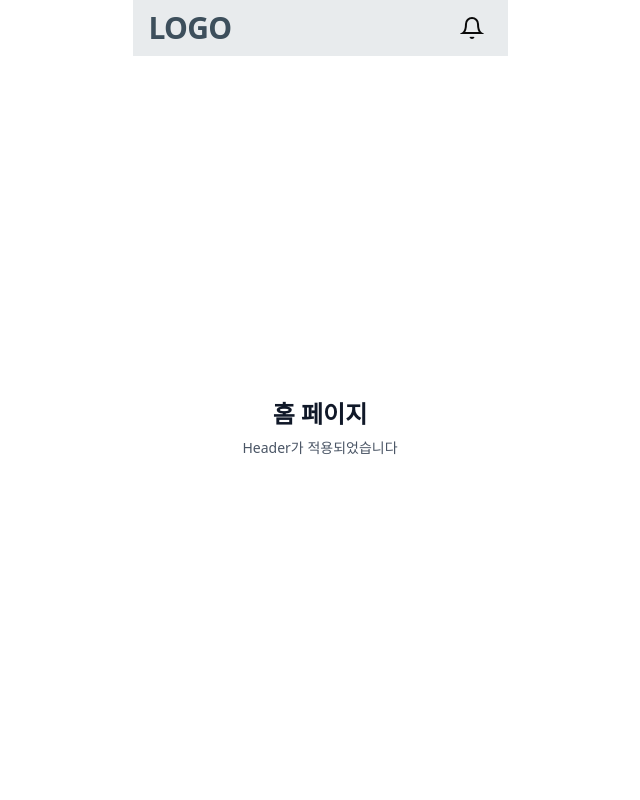
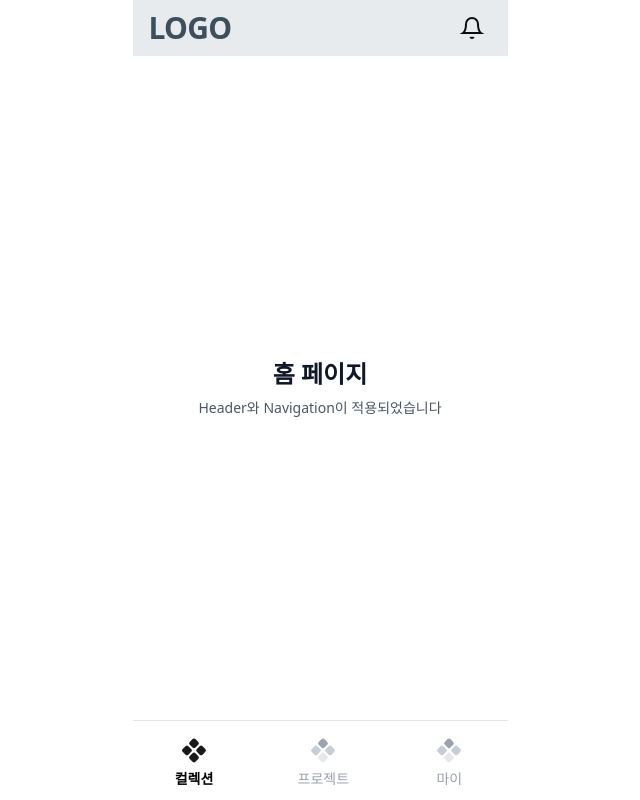
Before and after one commit to way-po-int/waypoint-fe, a Next.js app: page /home in a window 1280 px wide. Shown: the whole page, without its empty margins (320-960 px from the left). Built offline with nearby package versions, Linux system fonts and the light colour scheme.

Commit message:
feat(home): 내비게이션 바 추가 및 홈 페이지 업데이트 [WAPO-82]
- NavigationBar 컴포넌트를 홈 페이지에 통합
- 내비게이션 아이템 구성 및 다이아몬드 아이콘 추가
- 헤더 설명 텍스트 업데이트

```diff
--- a/app/home/page.tsx
+++ b/app/home/page.tsx
@@ -1,8 +1,27 @@
 "use client";
 
 import Header from "@/components/layout/Header";
+import NavigationBar, { DiamondIcon } from "@/components/layout/NavigationBar";
 
 const HomePage = () => {
+  const navItems = [
+    {
+      icon: <DiamondIcon isActive={true} />,
+      label: "컬렉션",
+      path: "/home",
+    },
+    {
+      icon: <DiamondIcon isActive={false} />,
+      label: "프로젝트",
+      path: "/projects",
+    },
+    {
+      icon: <DiamondIcon isActive={false} />,
+      label: "마이",
+      path: "/my",
+    },
+  ];
+
   return (
     <div className="flex min-h-screen flex-col">
       {/* 헤더: LOGO + 알림 버튼 */}
@@ -13,10 +32,13 @@ const HomePage = () => {
         <div className="text-center">
           <h2 className="text-2xl font-bold text-gray-900">홈 페이지</h2>
           <p className="mt-2 text-sm text-gray-600">
-            Header가 적용되었습니다
+            Header와 Navigation이 적용되었습니다
           </p>
         </div>
       </main>
+
+      {/* 네비게이션 바 */}
+      <NavigationBar items={navItems} />
     </div>
   );
 };
```
